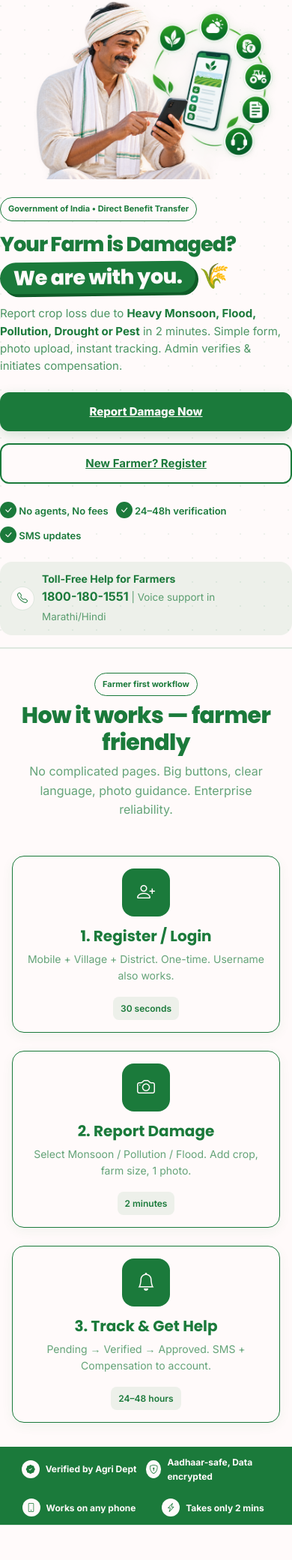
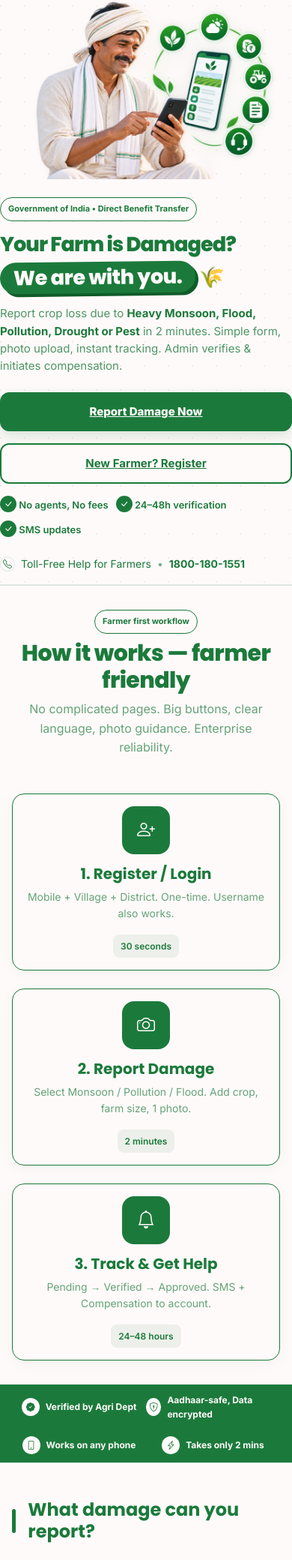
Before and after one commit to doxpro26-star/krushak, a Flask app: page / in a window 390 px wide. Shown: the part 96-2176 px from the top of the page at 75% size. Run offline with Flask 3, Linux system fonts and the light colour scheme; data comes from the database, SQL or seed files in the repository.

Commit message:
a11y: fix 5 home heuristics - type scale 7 tokens, remove Recent duplication, subtle help line, compact Recent grid, solid green primary CTA

```diff
--- a/templates/index.html
+++ b/templates/index.html
@@ -10,24 +10,21 @@
         </div>
       </div>
       <div class="col-lg-6 order-2 order-lg-1">
-        <div class="hero-pill mb-3" data-i18n="hero_badge"><i class="bi bi-shield-check"></i> Government of India • Direct Benefit Transfer</div>
-        <h1 class="hero-title mb-3"><span data-i18n="hero_title1">Your Farm is Damaged?</span><br><span class="hero-catchy" data-i18n="hero_title2">We are with you.</span> <span aria-hidden="true" style="font-size:1.2em;">🌾</span></h1>
+        <div class="hero-pill mb-3" data-i18n="hero_badge"><i class="bi bi-shield-check" aria-hidden="true"></i> Government of India • Direct Benefit Transfer</div>
+        <h1 class="hero-title mb-3"><span data-i18n="hero_title1">Your Farm is Damaged?</span><br><span class="hero-catchy" data-i18n="hero_title2">We are with you.</span> <span aria-hidden="true">🌾</span></h1>
         <p class="hero-desc mb-4" data-i18n="hero_desc">Report crop loss due to <strong>Heavy Monsoon, Flood, Pollution, Drought or Pest</strong> in 2 minutes. Simple form, photo upload, instant tracking. Admin verifies & initiates compensation.</p>
-        <div class="d-flex flex-column flex-sm-row gap-3 mb-4">
+        <div class="d-flex flex-column flex-sm-row gap-3 mb-3">
           <a href="{{ url_for('farmer_report_new') }}" class="btn-green" data-i18n="btn_report" aria-label="Report crop damage now"><i class="bi bi-plus-circle" aria-hidden="true"></i> Report Damage Now</a>
           <a href="{{ url_for('farmer_register') }}" class="btn-white" data-i18n="btn_register">New Farmer? Register</a>
         </div>
-        <div class="hero-checks mb-4">
-          <span><i class="bi bi-check-lg"></i> <span data-i18n="check1">No agents, No fees</span></span>
-          <span><i class="bi bi-check-lg"></i> <span data-i18n="check2">24–48h verification</span></span>
-          <span><i class="bi bi-check-lg"></i> <span data-i18n="check3">SMS updates</span></span>
+        <div class="hero-checks mb-3">
+          <span><i class="bi bi-check-lg" aria-hidden="true"></i> <span data-i18n="check1">No agents, No fees</span></span>
+          <span><i class="bi bi-check-lg" aria-hidden="true"></i> <span data-i18n="check2">24–48h verification</span></span>
+          <span><i class="bi bi-check-lg" aria-hidden="true"></i> <span data-i18n="check3">SMS updates</span></span>
         </div>
-        <div class="help-two">
-          <span class="help-icon-two"><i class="bi bi-telephone"></i></span>
-          <div>
-            <div class="small fw-bold" data-i18n="help_title">Toll-Free Help for Farmers</div>
-            <div class="fw-bold"><span data-i18n="help_num">1800-180-1551</span> <span class="fw-normal" style="opacity:.7; font-size:.84rem;" data-i18n="help_lang">| Voice support in Marathi/Hindi</span></div>
-          </div>
+        <div class="d-flex align-items-center gap-2 mt-4" style="color:var(--green); font-size:var(--fs-sm);">
+          <i class="bi bi-telephone" aria-hidden="true" style="width:20px; height:20px; display:inline-flex; align-items:center; justify-content:center; border:1px solid var(--green-line); border-radius:50%; font-size:12px;"></i>
+          <span data-i18n="help_title">Toll-Free Help for Farmers</span> <span style="opacity:.6;">•</span> <strong data-i18n="help_num">1800-180-1551</strong>
         </div>
       </div>
     </div>
@@ -50,7 +47,7 @@
   </div>
 </section>
 
-<!-- TRUST — GREEN BAR — placed after How for logical flow (context before trust) -->
+<!-- TRUST — GREEN BAR — placed after How for logical flow -->
 <section class="trust-two" aria-label="Trust indicators">
   <div class="container">
     <div class="row g-0">
@@ -82,25 +79,25 @@
 </section>
 
 {% if recent %}
-<section class="py-4" style="background:var(--green-light); border-top:1.5px solid var(--green-line);">
+<section class="py-4" style="background:var(--snow); border-top:1.5px solid var(--green-line);">
   <div class="container">
-    <h5 class="fw-bold mb-3 text-center" data-i18n="recent_title">Recent Reports (anonymized)</h5>
-    <div class="row g-3 justify-content-center">
+    <h5 class="fw-bold mb-3 text-start" data-i18n="recent_title">Recent Reports (anonymized)</h5>
+    <div class="row g-3">
       {% for r in recent %}
-      <div class="col-12 col-md-10 col-lg-8 d-flex justify-content-center"><div class="card-two recent-card" style="text-align:left; width:100%; max-width:600px;"><div class="d-flex justify-content-between"><span class="{% if r.status=='Pending' %}badge-status-pending{% else %}badge-status-success{% endif %}" style="padding:4px 10px; border-radius:999px; font-weight:700; font-size:var(--fs-xs);">{{ r.status }}</span><small style="opacity:.6;">{{ r.created_at.strftime('%d %b %Y') }}</small></div><h6 class="fw-bold mt-2 mb-1">{{ r.crop_type }} • {{ r.damage_type }}</h6><div class="small" style="opacity:.7;"><i class="bi bi-geo-alt me-1" aria-hidden="true"></i>{{ r.village }}, {{ r.district }} • {{ r.farm_size }} acre • {{ r.severity }}</div><p class="small mt-2 mb-0 clamp-3" title="{{ r.description }}">{{ r.description }}</p></div></div>
+      <div class="col-md-4"><div class="card-two recent-card-compact" style="text-align:left;"><div class="d-flex justify-content-between"><span class="{% if r.status=='Pending' %}badge-status-pending{% else %}badge-status-success{% endif %}" style="padding:4px 10px; border-radius:999px; font-weight:700; font-size:var(--fs-xs);">{{ r.status }}</span><small style="opacity:.6;">{{ r.created_at.strftime('%d %b %Y') }}</small></div><h6 class="fw-bold mt-2 mb-1">{{ r.crop_type }} • {{ r.damage_type }}</h6><div class="small" style="opacity:.7;"><i class="bi bi-geo-alt me-1" aria-hidden="true"></i>{{ r.village }}, {{ r.district }} • {{ r.farm_size }} acre • {{ r.severity }}</div><p class="small mt-2 mb-0 clamp-3" title="{{ r.description }}">{{ r.description }}</p></div></div>
       {% endfor %}
     </div>
   </div>
 </section>
 {% endif %}
 
-<!-- CTA — GREEN -->
-<section class="cta-two">
-  <div class="container">
-    <h2 class="fw-bold" data-i18n="cta_title">Ready to get support for your farm?</h2>
-    <p class="mt-2" data-i18n="cta_sub">Join {{ stats.total }}+ farmers who already reported. Takes only 2 minutes. Helpline always open.</p>
-    <a href="{{ url_for('farmer_register') }}" class="btn-cta mt-3" data-i18n="cta_btn">Create Free Farmer Account <i class="bi bi-arrow-right ms-2"></i></a>
-    <div class="small mt-3" style="opacity:.85;"><span data-i18n="cta_login">Already have account? Login here</span> • <a href="{{ url_for('admin_login') }}" style="color:var(--snow); text-decoration:underline;" data-i18n="cta_admin">Admin login</a></div>
+<!-- CTA — SNOW with GREEN primary (consistent) -->
+<section class="cta-two" style="background:var(--snow); border-top:1.5px solid var(--green-line);">
+  <div class="container text-center">
+    <h2 class="fw-bold" style="color:var(--green);" data-i18n="cta_title">Ready to get support for your farm?</h2>
+    <p class="mt-2" style="color:rgba(27,122,59,0.72);" data-i18n="cta_sub">Join {{ stats.total }}+ farmers who already reported. Takes only 2 minutes. Helpline always open.</p>
+    <a href="{{ url_for('farmer_register') }}" class="btn-green mt-3" data-i18n="cta_btn">Create Free Farmer Account <i class="bi bi-arrow-right ms-2" aria-hidden="true"></i></a>
+    <div class="small mt-3" style="color:rgba(27,122,59,0.68);"><span data-i18n="cta_login">Already have account? Login here</span> • <a href="{{ url_for('admin_login') }}" style="color:var(--green); text-decoration:underline;" data-i18n="cta_admin">Admin login</a></div>
   </div>
 </section>
 {% endblock %}
```
